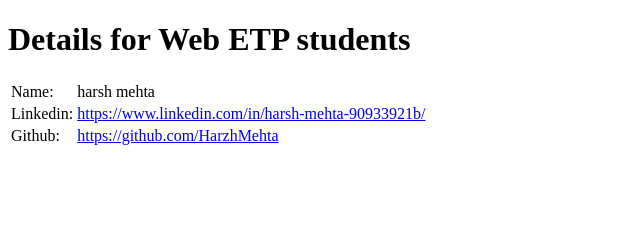
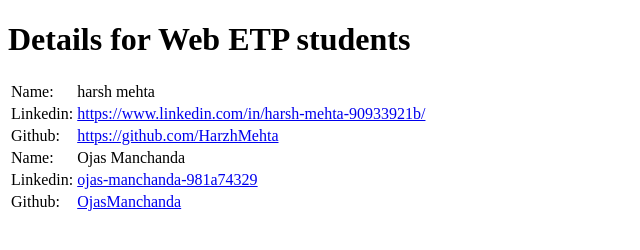
Before and after one commit to HarzhMehta/Wev_ETP_proj, a plain HTML site: page index.html in a window 1280 px wide. Shown: the whole page, without its empty margins (0-640 px from the left). Drawn offline with Linux system fonts and the light colour scheme.

Commit message:
Update index.html

```diff
--- a/index.html
+++ b/index.html
@@ -20,6 +20,18 @@
             <td>Github: </td>
             <td><a href="https://github.com/HarzhMehta" target="_blank">https://github.com/HarzhMehta</a></td>
         </tr>
+        <tr>
+            <td>Name:</td>
+            <td>Ojas Manchanda</td>
+        </tr>
+        <tr>
+            <td>Linkedin:</td>
+            <td><a href="https://www.linkedin.com/in/ojas-manchanda-981a74329/" target="_blank">ojas-manchanda-981a74329</a></td>
+        </tr>
+        <tr>
+            <td>Github:</td>
+            <td><a href="https://github.com/OjasManchanda" target="_blank">OjasManchanda</a></td>
+        </tr>
     </table>
 </body>
 </html>
```
